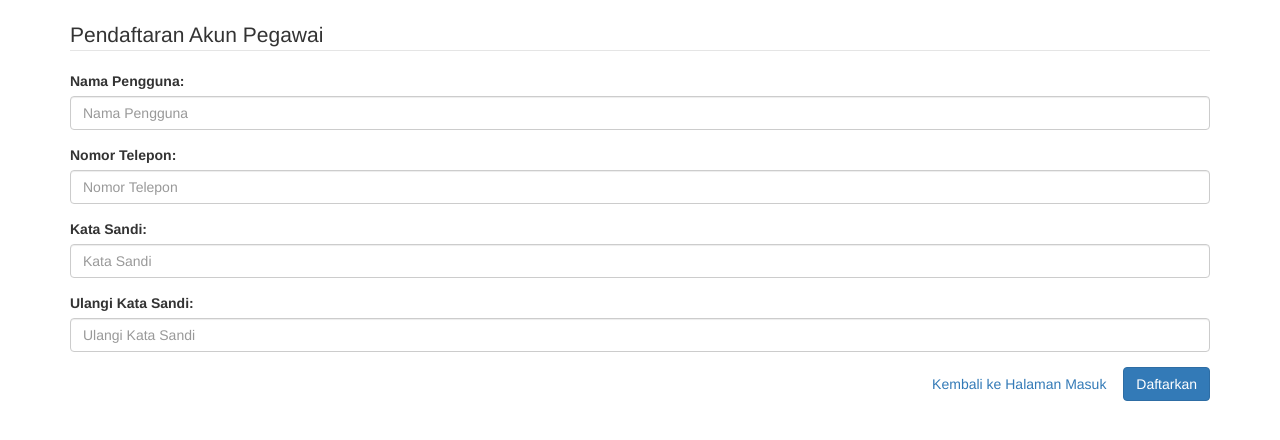
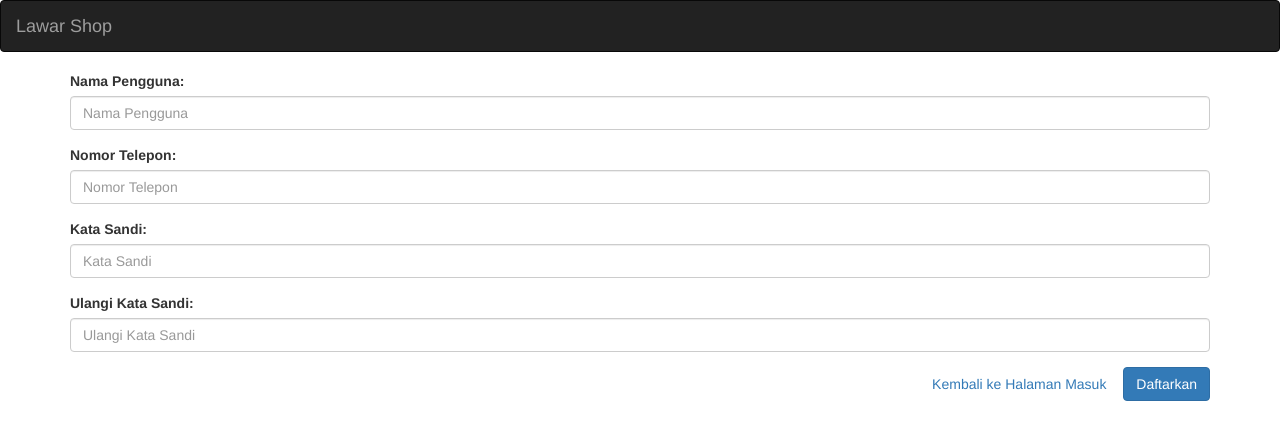
Before and after one commit to atomicbomber-git/lawar, a PHP site: template src/View/authentication/signup.twig in a window 1280 px wide. Shown: the top 440 px of the page. Run offline with PHP 8.4, Linux system fonts and the light colour scheme; the template is opened without the code that fills it, so the values that code supplies are empty; some libraries are stand-ins or nearby versions.

Commit message:
Added base navbar template, which is now extended by the old navbar. Added plain navbar using the new template to the login and signup pages.

```diff
--- a/src/View/authentication/login.twig
+++ b/src/View/authentication/login.twig
@@ -3,6 +3,10 @@
 {% block title %} Halaman Masuk {% endblock %}
 
 {% block body %}
+
+    {# Navigation Bar #}
+    {% include 'general/navbar_plain.twig'%}
+
     <div class="container">
         <div style="height: 20px"></div>
         <fieldset>
--- a/src/View/authentication/signup.twig
+++ b/src/View/authentication/signup.twig
@@ -3,6 +3,10 @@
 {% block title %} Halaman Pendaftaran {% endblock %}
 
 {% block body %}
+
+    {# Navigation Bar #}
+    {% include 'general/navbar_plain.twig'%}
+
     <div class="container">
         <div style="height: 20px"></div>
         <fieldset>
--- /dev/null
+++ b/src/View/general/navbar_base.twig
@@ -0,0 +1,28 @@
+{# Navigation Bar #}
+<nav style="position: fixed; z-index: 999" class="navbar navbar-inverse">
+    <div class="container-fluid">
+        <div class="navbar-header">
+
+        <button
+            type="button"
+            class="navbar-toggle collapsed"
+            data-toggle="collapse"
+            data-target="#collapsible-navbar">
+
+            {#  The three horizontal bar icon that indicates a menu #}
+            <span class="icon-bar"></span>
+            <span class="icon-bar"></span>
+            <span class="icon-bar"></span>
+
+        </button>
+
+        <a class="navbar-brand" href="{{ path_for('inventory') }}"> Lawar Shop </a>
+    </div>
+
+    {# Menu that only appears if the screen's narrow enough #}
+    <div class="collapse navbar-collapse" id="collapsible-navbar">
+
+        {% block menu %}{% endblock %}
+
+    </div>
+</nav>
--- /dev/null
+++ b/src/View/general/navbar_plain.twig
@@ -0,0 +1 @@
+{% extends 'general/navbar_base.twig' %}
```
Also changed, not shown: src/View/general/navbar.twig (+3 -25 lines).
